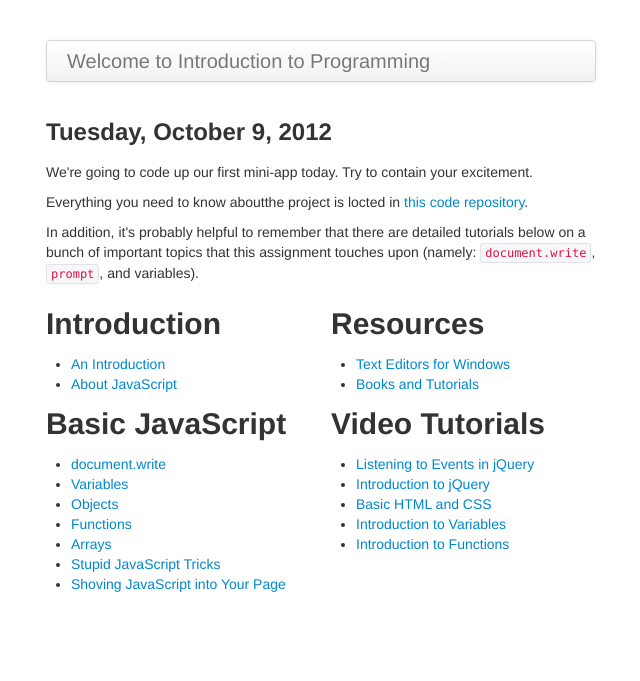
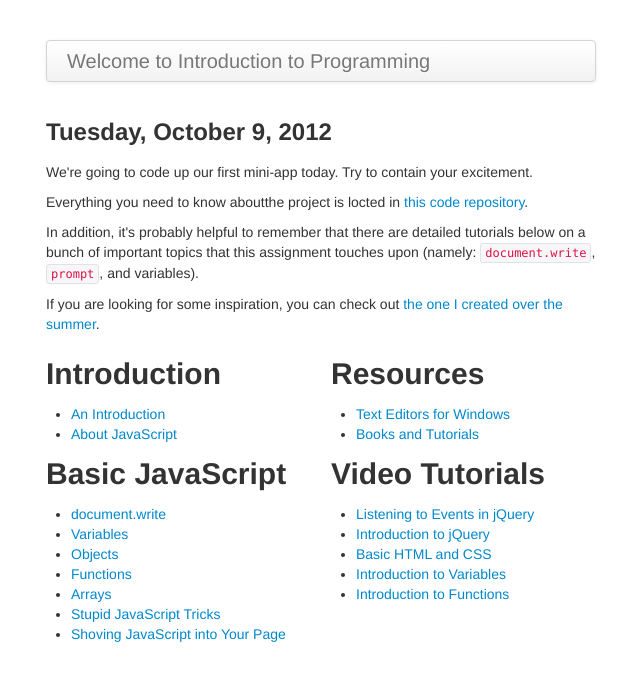
Before and after one commit to scholarsnyc/code-camp, a Jekyll site: the page built from index.html, in a window 1280 px wide. Shown: the top 681 px of the page, without its empty margins (319-959 px from the left). Built offline with Jekyll 4.4.1, drawn with Linux system fonts in a browser that asks for light colours.

Commit message:
Add link to example madlibs

```diff
--- a/index.html
+++ b/index.html
@@ -9,6 +9,7 @@ title : Welcome to Introduction to Programming
     <p>We're going to code up our first mini-app today. Try to contain your excitement.</p>
     <p>Everything you need to know aboutthe project is locted in <a href="https://github.com/scholarsnyc/madlibs">this code repository</a>.</p>
     <p>In addition, it's probably helpful to remember that there are detailed tutorials below on a bunch of important topics that this assignment touches upon (namely: <code>document.write</code>, <code>prompt</code>, and variables).
+    <p>If you are looking for some inspiration, you can check out <a href="https://gist.github.com/3176402">the one I created over the summer</a>.</p>
   </div>
 </div>
 
```
